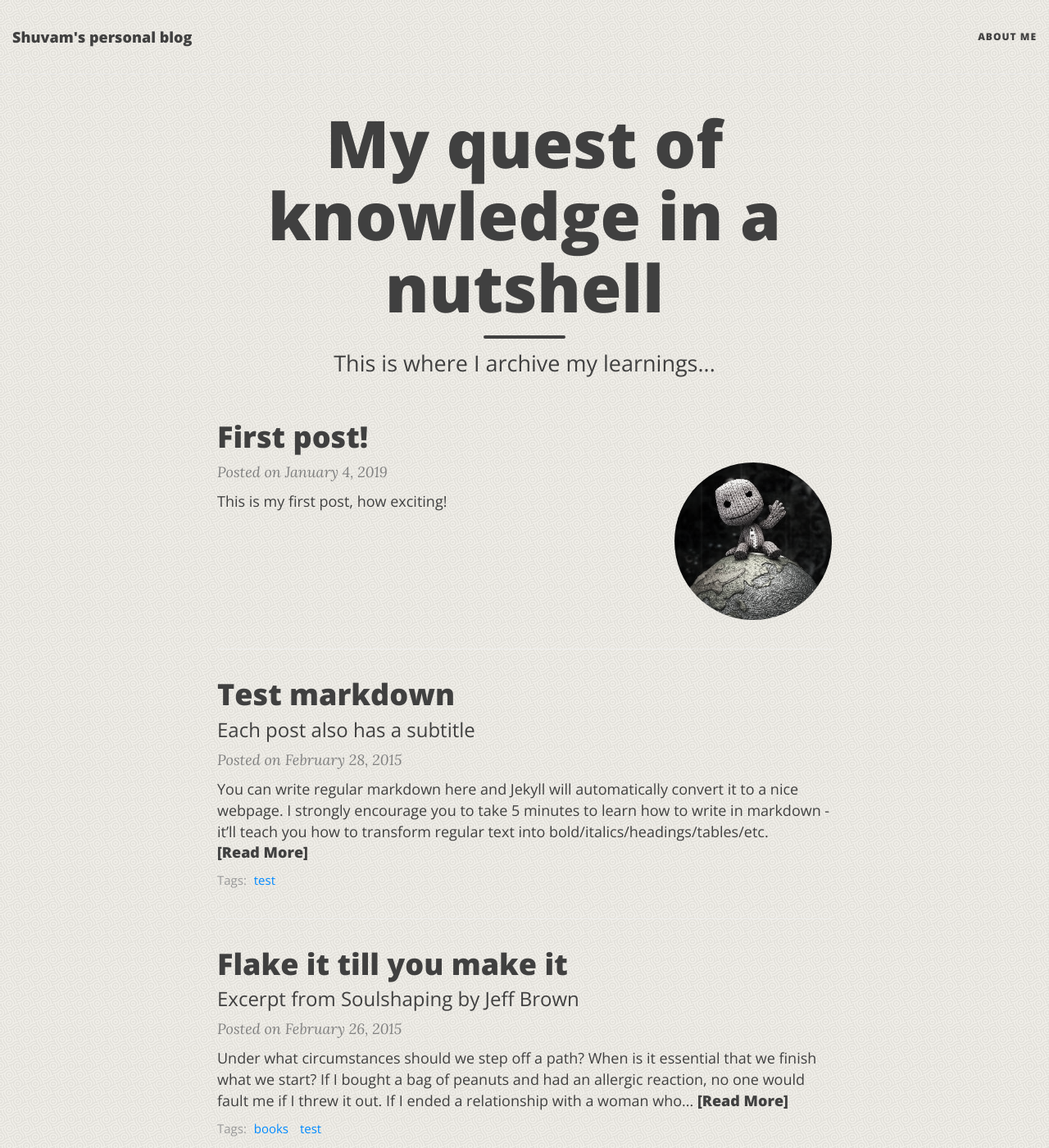
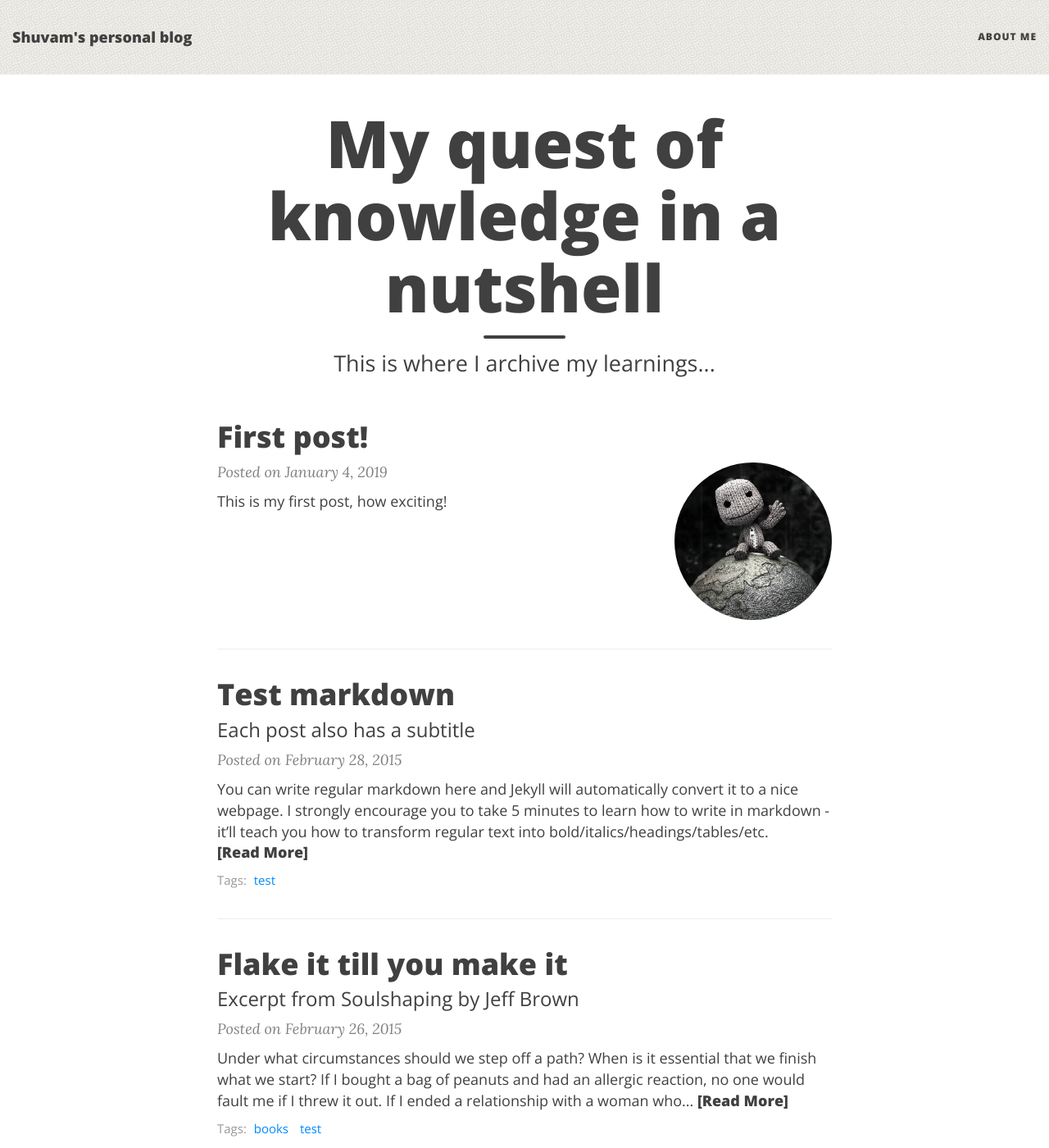
Before and after one commit to 1layer2many/1layer2many.github.io, a Jekyll site: the page built from index.html, in a window 1280 px wide and 1400 px high. Shown: the whole window at 82% size. Built offline with Jekyll 4.4.1, drawn with Linux system fonts in a browser that asks for light colours; nearby versions of some CDN libraries; the list of posts is cut into pages by our own code.

Commit message:
image config

```diff
--- a/_config.yml
+++ b/_config.yml
@@ -52,8 +52,8 @@
 # instead of colour
 
 navbar-img: "/img/bgimage.png"
-footer-img: "/img/bgimage.png"
-page-img: "/img/bgimage.png"
+# footer-img: "/img/bgimage.png"
+# page-img: "/img/bgimage.png"
 
 # --- Footer options --- #
 
```
